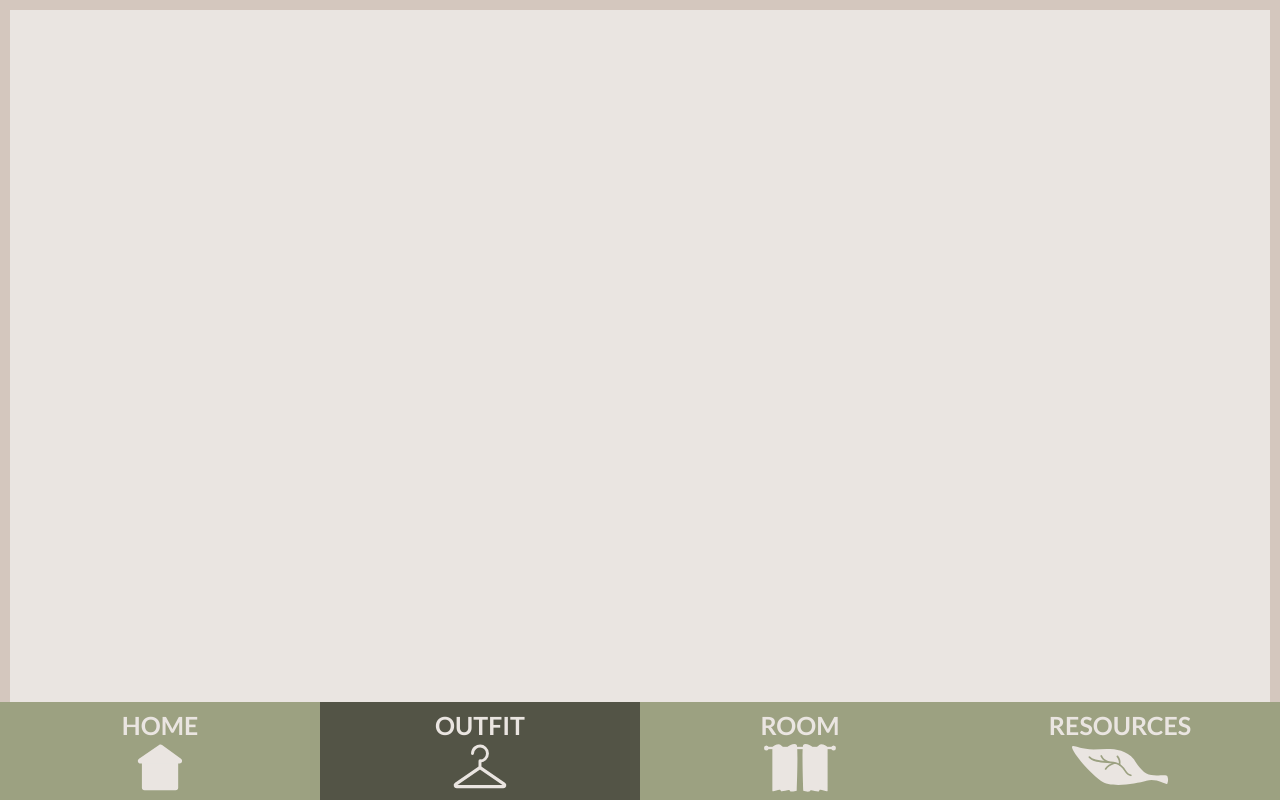
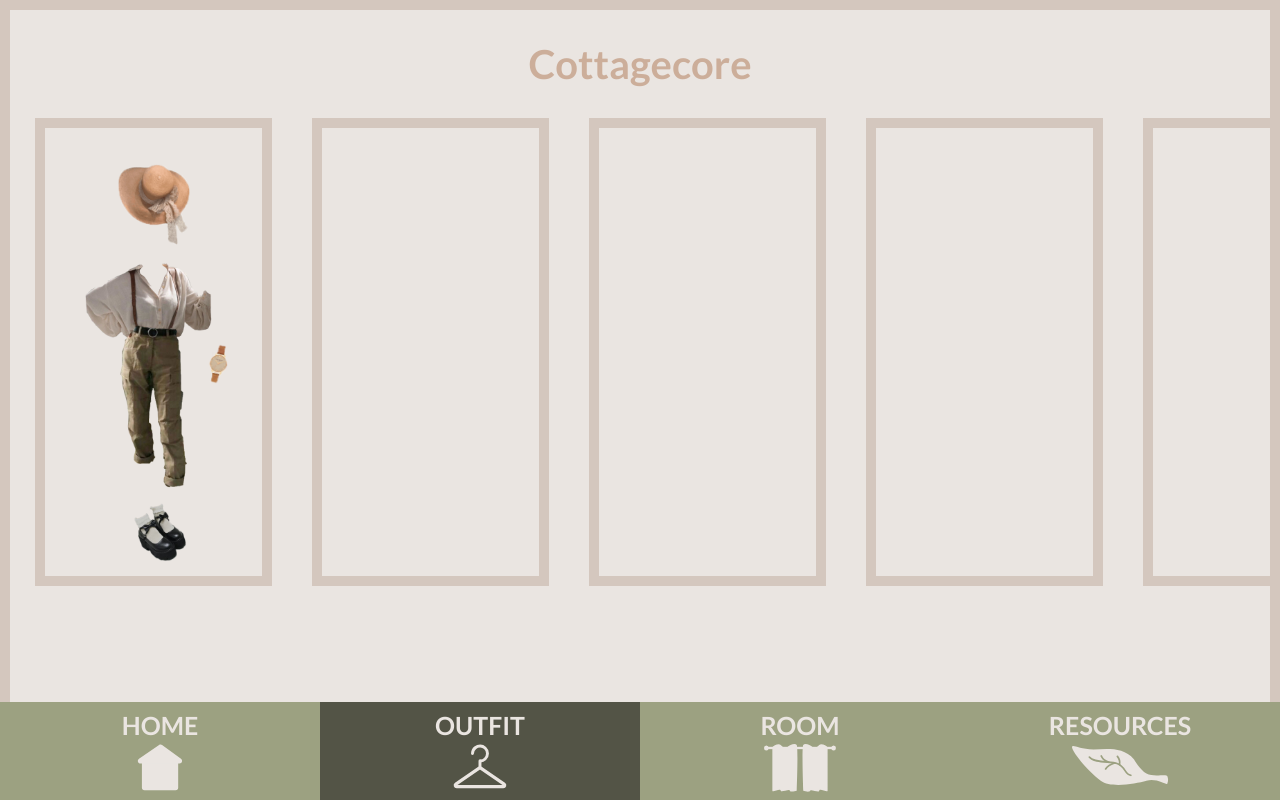
Before and after one commit to david0han/fitting-room, a Django app: page /fittingroom/select-pre in a window 1280 px wide. Run offline with Django 3.2, Linux system fonts and the light colour scheme; some libraries are stand-ins or nearby versions.

Commit message:
layout for pre-selected done! (added temp imgs; will rm l8r

```diff
--- /dev/null
+++ b/finalproject/fittingroom/static/fittingroom/pre-select-styles.css
@@ -0,0 +1,65 @@
+.outfit-holder {
+    min-width: 237px;
+    height: 468px;
+    border: 10px solid #D4C7BE;
+    align-items: center;
+    justify-content: center;
+    margin-left: 20px;
+    margin-right: 20px;
+}
+
+#main-content {
+    /* justify-content: space-around; */
+    overflow: auto;
+    /* white-space: nowrap; */
+    padding-left: 5px;
+}
+
+h3 {
+    font-family: 'Lato', sans-serif;
+    font-size: 40px;
+    font-weight: 600;
+    color: #CCAE9A;
+    text-align: center;
+    padding-top: 30px;
+    margin-bottom: -20px;
+}
+
+/* #main-content img{
+    width: 100px;
+} */
+
+
+
+/* Img height/width styling */
+
+/** will need to reajust for real imgs :')) **/
+
+.hat img {
+    width: 200px;
+    margin-top: -100px;
+    margin-bottom: -100px !important;
+}
+
+.one-piece img {
+    width: 300px;
+    margin-bottom: -50px;
+}
+
+.wrist-piece {
+    /* position: absolute; */
+    position: relative;
+    /* right: 100px; */
+}
+
+.wrist-piece img {
+    position: absolute;
+    top: -200px;
+    right: -170px;
+    width: 200px;
+}
+
+.shoes img {
+    width: 100px;
+    margin-bottom: -50px;
+}
--- a/finalproject/fittingroom/templates/fittingroom/select-pre.html
+++ b/finalproject/fittingroom/templates/fittingroom/select-pre.html
@@ -5,12 +5,56 @@
     <head>
       <link rel="stylesheet" type="text/css" href="{% static 'fittingroom/vendor/bootstrap/css/bootstrap.min.css' %}">
       <link rel="stylesheet" type="text/css" href="{% static 'fittingroom/style.css' %}" />
+      <link rel="stylesheet" type="text/css" href="{% static 'fittingroom/pre-select-styles.css' %}" />
     </head>
 
 
     <body>
-      <div id="main-content" class="d-flex flex-column">
+      <h3 id="style-name">Cottagecore</h3>
+      <!-- make based on selected themes -->
+      <div id="main-content" class="d-flex flex-row scrollmenu">
+        <div class="outfit-holder d-flex flex-column">
+          <div class="hat">
+            <img src="{% static 'images/Untitled-9.png' %}">
+          </div>
+          <div class="one-piece">
+            <img src="{% static 'images/Untitled.png' %}">
+          </div>
+          <div class="wrist-piece">
+            <img src="{% static 'images/Untitled-6.png' %}">
+          </div>
+          <div class="shoes">
+            <img src="{% static 'images/Untitled-13.png' %}">
+          </div>
+        </div>
+        <div class="outfit-holder d-flex flex-column">
+          <!-- <img class="hat" src="{% static 'images/Untitled-10.png' %}">
+          <img class="one-piece" src="{% static 'images/Untitled-2.png' %}">
+          <div class="rel">
+            <img class="wrist-piece" src="{% static 'images/Untitled-6.png' %}">
+          </div> -->
+          <!-- <img class="shoes" src="{% static 'images/Untitled-11.png' %}">   -->
 
+        </div>
+        <div class="outfit-holder d-flex flex-column">
+          <!-- <img class="hat" src="{% static 'images/Untitled-9.png' %}">
+          <img class="one-piece" src="{% static 'images/Untitled.png' %}">
+          <div class="rel">
+            <img class="wrist-piece" src="{% static 'images/Untitled-6.png' %}">
+          </div>
+          <img class="shoes" src="{% static 'images/Untitled-13.png' %}">   -->
+
+        </div>
+        <div class="outfit-holder d-flex flex-column">
+
+        </div>
+        <!--  -->
+        <div class="outfit-holder d-flex flex-column">
+
+        </div>
+        <div class="outfit-holder d-flex flex-column">
+
+        </div>
       </div>
 
       <div class="container-flex">
```
Also changed, not shown: finalproject/fittingroom/static/images/Untitled-10.png (added), finalproject/fittingroom/static/images/Untitled-11.png (added), finalproject/fittingroom/static/images/Untitled-13.png (added), finalproject/fittingroom/static/images/Untitled-16.png (added), finalproject/fittingroom/static/images/Untitled-2.png (added), finalproject/fittingroom/static/images/Untitled-6.png (added), finalproject/fittingroom/static/images/Untitled-7.png (added), finalproject/fittingroom/static/images/Untitled-9.png (added), finalproject/fittingroom/static/images/Untitled.png (added).
